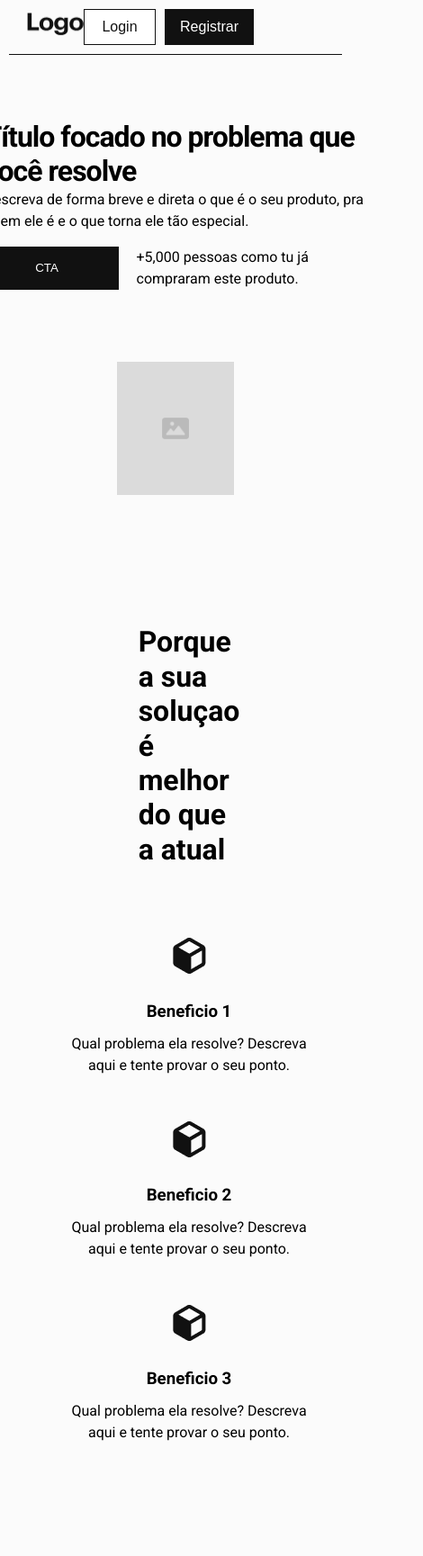
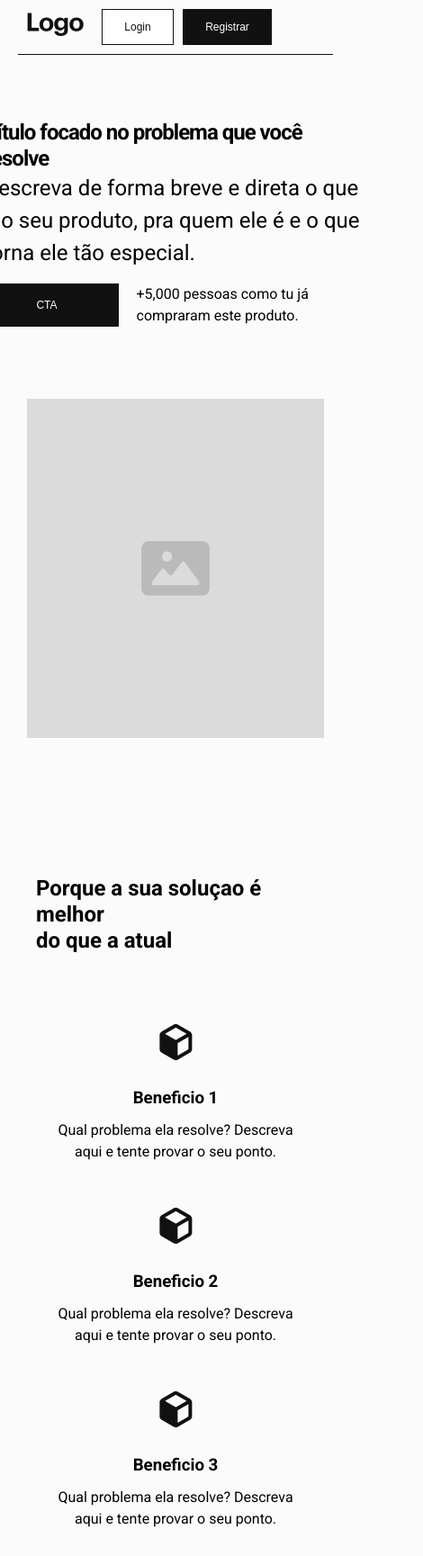
Before and after one commit to pedraocode/p-gina-imperfeita, a plain HTML site: page index.html in a window 390 px wide. Shown: the top 1729 px of the page at 90% size, 470 px wide, since content can reach past the window. Drawn offline with Linux system fonts and the light colour scheme.

Commit message:
so errei uma parte

```diff
--- a/style.css
+++ b/style.css
@@ -665,7 +665,11 @@ span {
     margin-left: 64px;
     max-width: 1300px;
 }
-
+button {
+    display: flex;
+    align-items: center;
+    justify-content: center;
+}
 @media (max-width: 1200px) {
     .temadois {
         display: flex;
@@ -754,6 +758,17 @@ span {
     .eucarrego, .noscarrego, .porque, .agaonepe h1, .agaonepe p, .txt h1, .exe h1, .gov h1, .gov p {
         text-align: left; /* Alinha texto à esquerda */
     }
+
+    .botoes {
+        margin-left: 20px;
+    }
+    .convencer {
+        margin-top: 400px;
+    }
+
+    .calma-calabreso {
+        gap: 200px;
+    }
 }
 
 @media (max-width: 1177px) {
@@ -826,3 +841,73 @@ span {
         font-size: 1rem;
     }
 }
+
+@media (max-width: 768px) {
+    .tudo {
+        margin-left: 10px;
+        margin-right: 10px;
+    }
+
+    .topo, .temaum, .convencer, .temadois, .testemunho, .frequentes, .clica, .fin {
+        padding-left: 10px;
+        padding-right: 10px;
+    }
+
+    .textos, .textinhos, .testemunha, .exe, .gov, .clique, .final, .rodape {
+        text-align: left;
+        margin-left: 10px;
+        margin-right: 10px;
+    }
+
+    .eucarrego, .noscarrego, .porque, .agaonepe h1, .agaonepe p, .txt h1, .exe h1, .gov h1, .gov p {
+        font-size: 1.5rem;
+    }
+
+    .textinhos h1, .textinhos p, .testemunha h3, .testemunha h4, .testemunha p, .exe p, .pergunta, .pergunta2, .pergunta3, .pergunta4 {
+        font-size: 1rem;
+    }
+
+    .buttata, .btta, .butescrever, input {
+        font-size: 0.875rem;
+    }
+
+    .menu span, .servicos img, .buttin, .buttistrar, .buttcta, .buttata, .btta, .butescrever, input {
+        font-size: 0.75rem;
+    }
+
+    .logo img, .calma-calabreso img, .grand img, .testemunha-img img, .redes img {
+        width: 100%;
+        height: auto;
+    }
+
+    .colunas, .coluna-um, .coluna-dois, .coluna-tres, .coluna-um p, .coluna-dois p, .coluna-tres p, .coluna-um h3, .coluna-dois h3, .coluna-tres h3 {
+        width: auto;
+    }
+
+    .COLUNAS, .COLUNAS img {
+        justify-content: flex-start;
+    }
+
+    .s {
+        margin-left: 10px;
+    }
+    .convencer {
+        margin-top: 200px;
+    }
+}
+
+
+
+
+
+
+@media (max-width: 567px) {
+    .su input {
+        width: 100%;
+    }
+
+    .COLUNAS {
+        flex-direction: column;
+        align-items: flex-start;
+    }
+}
```
